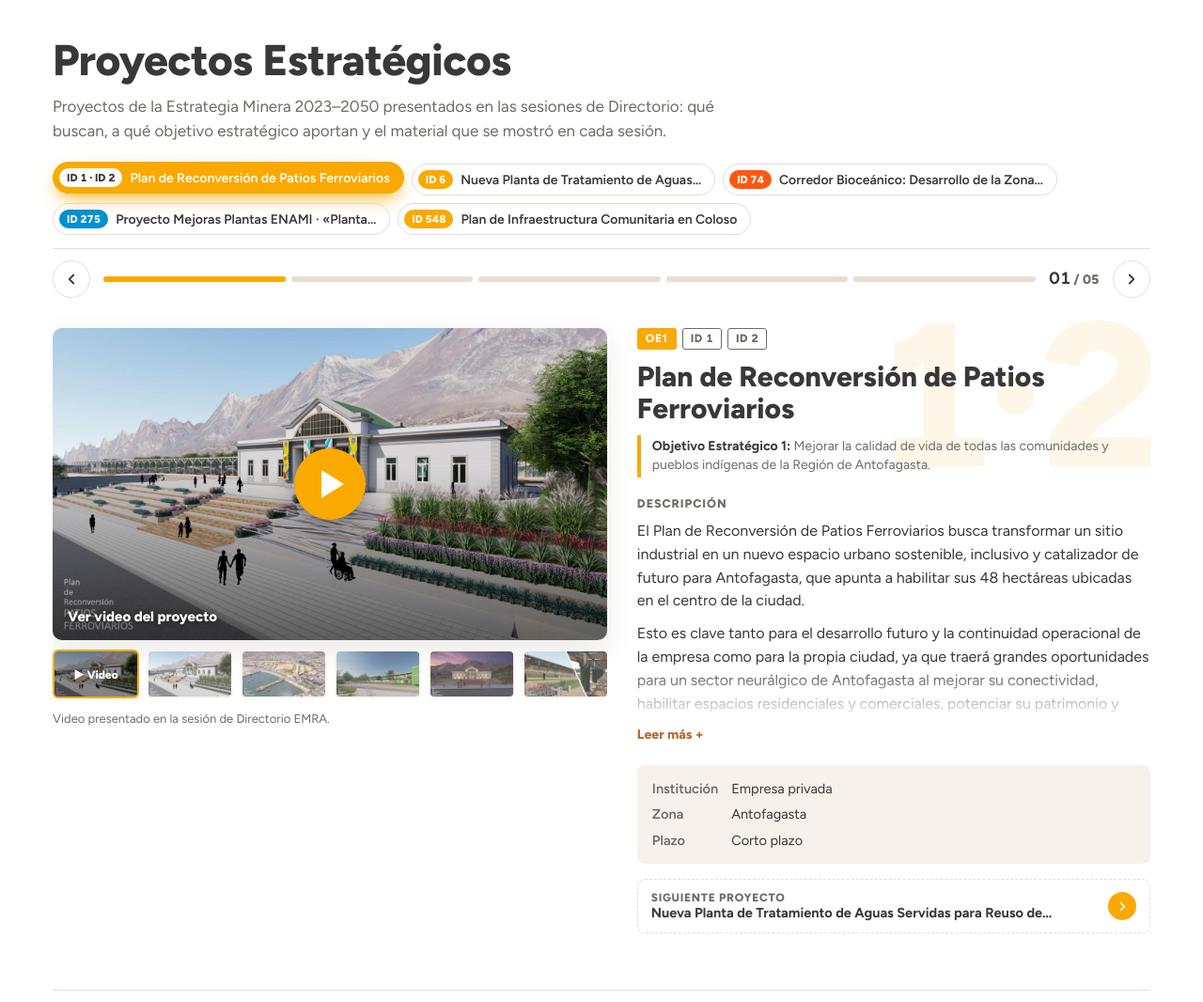
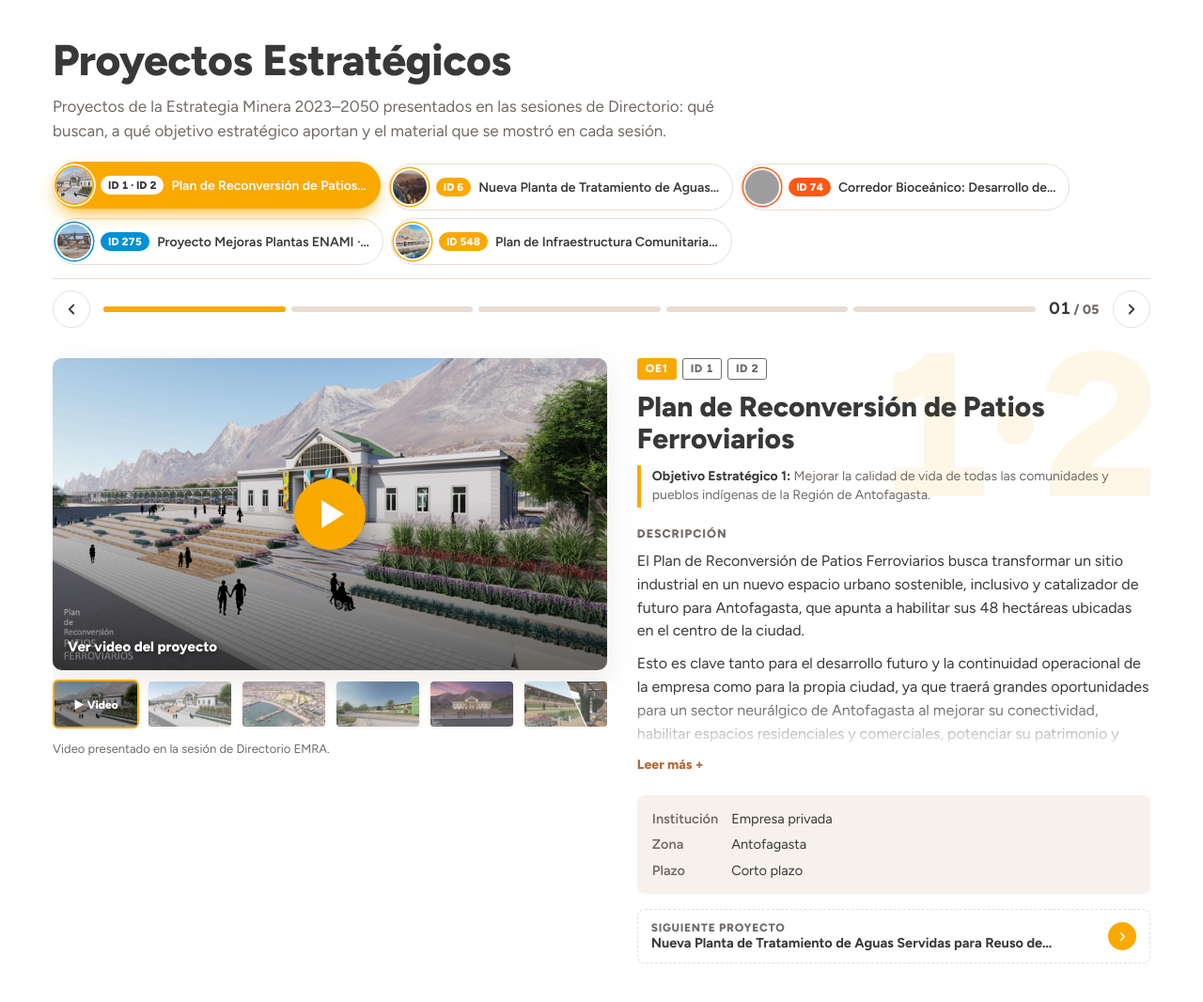
Before and after one commit to Bishop-seven/emra-portal, a plain HTML site: page proyectos-estrategicos.html in a window 1280 px wide. Shown: the top 1066 px of the page at 94% size. Drawn offline with Linux system fonts and the light colour scheme; grey boxes are pictures that could not be loaded.

Commit message:
Proyectos Estratégicos: carrusel con pestañas, fotitos y fotos de ENAMI y Coloso
- La página pasa de lista a carrusel: los botones de arriba son pestañas y
  se ve un proyecto a la vez, con animación al cambiar (barrido del color del
  objetivo, imagen que se asienta, textos en cascada), flechas, barra de
  avance, teclado, deslizar con el dedo y «Siguiente proyecto».
- Cada pestaña lleva una fotito redonda del proyecto.
- ID 275: 3 fotos de la presentación GORE-ENAMI (Tercera Sesión 2026).
- ID 548: 2 fotos de prensa de la nueva Caleta Coloso (Timeline.cl, Creo Antofagasta).
- Al abrir la página sola ya no salta hacia abajo por el #.

Co-Authored-By: Claude Opus 5.5 <noreply@anthropic.com>

```diff
--- a/emra-proyectos-estrategicos.js
+++ b/emra-proyectos-estrategicos.js
@@ -72,7 +72,12 @@ window.EMRA_PROYECTOS_EST = [
       'Aumentar la capacidad de las plantas de procesamiento de ENAMI mediante la instalación de nuevos chancadores, que permitirán recibir colpas de mayor tamaño que las actuales.',
       'Incluye un diagnóstico de los actuales procesos de gestión de las plantas de procesamiento de mineral de la región y propuestas de mejora para incrementar el procesamiento, cumpliendo con la normativa ambiental vigente.'
     ],
-    fotos: [],
+    // Fotos de la presentación «4.4 GORE-ENAMI» en la Tercera Sesión 2026 (Tocopilla, 9-nov-2026).
+    fotos: [
+      { src: 'proyectos/enami-1.jpg', alt: 'Planta de procesamiento de minerales de ENAMI con sus correas transportadoras y acopios' },
+      { src: 'proyectos/enami-2.jpg', alt: 'Nuevos chancadores para recibir colpas de mayor tamaño' },
+      { src: 'proyectos/enami-3.jpg', alt: 'Letrero de ENAMI Poder de Compra de Minerales Tocopilla' }
+    ],
     video: {}
   },
   {
@@ -81,7 +86,11 @@ window.EMRA_PROYECTOS_EST = [
       'Conjunto de obras públicas emblemáticas que tienen por propósito mejorar la calidad de vida de los habitantes de la Villa San Pedro de Coloso. Las obras incluyen jardín infantil, gimnasio multiuso, centro médico, muros y taludes y una nueva caleta pesquera, entre otras acciones.',
       'Fueron comprometidas por la empresa a través de Compromisos Voluntarios Ambientales establecidos en la RCA de la Planta Desaladora de Coloso y en el Plan 6+1, iniciativa complementaria que contempla la ejecución de 7 proyectos enfocados en mejorar la calidad de vida del sector.'
     ],
-    fotos: [],
+    // Fotos de prensa de la nueva Caleta Coloso (descargadas 25-nov-2026): Timeline.cl (jul-2026) y Creo Antofagasta (dic-2025).
+    fotos: [
+      { src: 'proyectos/coloso-1.jpg', alt: 'Nueva Caleta Coloso terminada junto al mar, con la villa en el cerro (foto: Timeline.cl)' },
+      { src: 'proyectos/coloso-2.jpg', alt: 'Vista aérea de las obras de la nueva Caleta Coloso (foto: Creo Antofagasta)' }
+    ],
     video: {}
   }
 ];
--- a/proyectos-estrategicos.html
+++ b/proyectos-estrategicos.html
@@ -43,6 +43,14 @@ h1{font-size:clamp(30px,4vw,46px);font-weight:800;line-height:1.08;margin:0 0 10
 .ind .n{background:var(--c);color:#fff;font-size:11.5px;font-weight:800;border-radius:999px;padding:3px 8px;white-space:nowrap;font-variant-numeric:tabular-nums;transition:background .25s,color .25s}
 .ind button[aria-selected="true"]{background:var(--c);border-color:var(--c);color:#fff;box-shadow:0 8px 20px -6px var(--c);transform:translateY(-2px)}
 .ind button[aria-selected="true"] .n{background:#fff;color:var(--tx)}
+/* fotito del proyecto en cada botón */
+.ind button{padding-left:4px}
+.ind .ft{flex:0 0 auto;width:36px;height:36px;border-radius:50%;overflow:hidden;background:var(--card);box-shadow:0 0 0 2px #fff,0 0 0 3.5px var(--c);margin-right:2px;display:grid;place-items:center;transition:transform .35s cubic-bezier(.34,1.56,.64,1)}
+.ind .ft img{width:100%;height:100%;object-fit:cover;display:block}
+.ind .ft.sin{background:var(--c);color:#fff}
+.ind .ft.sin svg{width:17px;height:17px}
+.ind button:hover .ft{transform:scale(1.08) rotate(-4deg)}
+.ind button[aria-selected="true"] .ft{box-shadow:0 0 0 2px var(--c),0 0 0 3.5px #fff;transform:scale(1.06)}
 
 /* barra: anterior · avance · siguiente */
 .ctrl{display:flex;align-items:center;gap:14px;padding:12px 0;border-top:1.5px solid var(--bd)}
@@ -229,7 +237,11 @@ function info(x){
     <dl class="fi">${fila('Institución',x.inst)}${fila('Zona',corta(x.f.zona,90))}${fila('Plazo',x.f.plazo)}</dl>`;
 }
 
-$('#ind').innerHTML=L.map((x,i)=>`<li role="presentation"><button role="tab" id="tab-${x.ancla}" data-i="${i}" aria-selected="false" aria-controls="${x.ancla}" tabindex="-1" style="--c:${OEC[x.k]}"><span class="n">${x.ids.map(i=>'ID '+i).join(' · ')}</span>${esc(corta(x.nom,46))}</button></li>`).join('');
+// fotito del botón: portada, primera foto o miniatura de YouTube; si no hay, un ícono con el color del objetivo
+const fotito=x=>x.portada||(x.fotos&&x.fotos[0]&&x.fotos[0].src)||(x.yt?`https://i.ytimg.com/vi/${x.yt}/mqdefault.jpg`:'');
+const ftHTML=x=>{const s=fotito(x);return s?`<span class="ft" aria-hidden="true"><img src="${esc(s)}" alt="" loading="lazy" width="36" height="36"></span>`
+  :`<span class="ft sin" aria-hidden="true"><svg viewBox="0 0 24 24" fill="none" stroke="currentColor" stroke-width="2.2" stroke-linecap="round" stroke-linejoin="round"><path d="M12 21s-7-6.1-7-11.5A7 7 0 0 1 19 9.5C19 14.9 12 21 12 21z"/><circle cx="12" cy="9.5" r="2.5"/></svg></span>`;};
+$('#ind').innerHTML=L.map((x,i)=>`<li role="presentation"><button role="tab" id="tab-${x.ancla}" data-i="${i}" aria-selected="false" aria-controls="${x.ancla}" tabindex="-1" style="--c:${OEC[x.k]}">${ftHTML(x)}<span class="n">${x.ids.map(i=>'ID '+i).join(' · ')}</span>${esc(corta(x.nom,38))}</button></li>`).join('');
 const siguiente=i=>{const n=L[(i+1)%L.length];return `<button class="sig" data-i="${(i+1)%L.length}" style="--cn:${OEC[n.k]}"><span style="flex:1"><small>Siguiente proyecto</small><b>${esc(corta(n.nom,70))}</b></span><span class="fx" aria-hidden="true"><svg viewBox="0 0 24 24" fill="none" stroke="currentColor" stroke-width="2.6" stroke-linecap="round" stroke-linejoin="round"><path d="M9 18l6-6-6-6"/></svg></span></button>`;};
 $('#lista').innerHTML=L.map((x,i)=>`<article class="pr" id="${x.ancla}" role="tabpanel" style="--c:${OEC[x.k]}" aria-labelledby="${x.ancla}-t">
   <span class="fondo" aria-hidden="true">${esc(x.ids.join('·'))}</span>
@@ -301,7 +313,8 @@ function ir(i,{foco=false,subir=false}={}){
   // si había un video sonando en el proyecto anterior, vuelve a su portada
   if(ant){const pl=ant.querySelector('iframe,video');if(pl)mostrar(ant,L[act],'v',false);}
   act=i;
-  if(!EMBED&&history.replaceState)history.replaceState(null,'','#'+x.ancla);
+  // la dirección (#p-6…) se actualiza solo cuando la persona cambia de proyecto; al cargar, poner el # haría saltar la página hacia abajo
+  if(!EMBED&&dir!==0&&history.replaceState)history.replaceState(null,'','#'+x.ancla);
   if(subir)irA($('#ind'));
   if(QUIETO||dir===0){if(ant)ant.classList.remove('on');nue.classList.add('on');if(dir!==0||!QUIETO)entrar(nue,dir);return;}
   ocupado=true;
```
Also changed, not shown: proyectos/coloso-1.jpg (added), proyectos/coloso-2.jpg (added), proyectos/enami-1.jpg (added), proyectos/enami-2.jpg (added), proyectos/enami-3.jpg (added).
